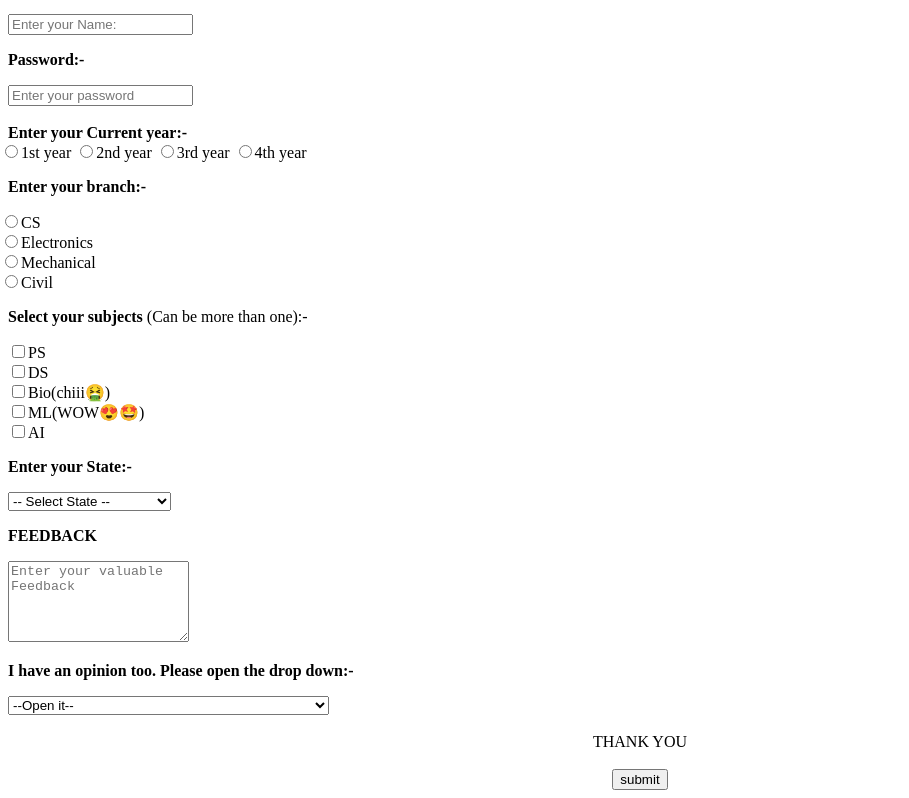
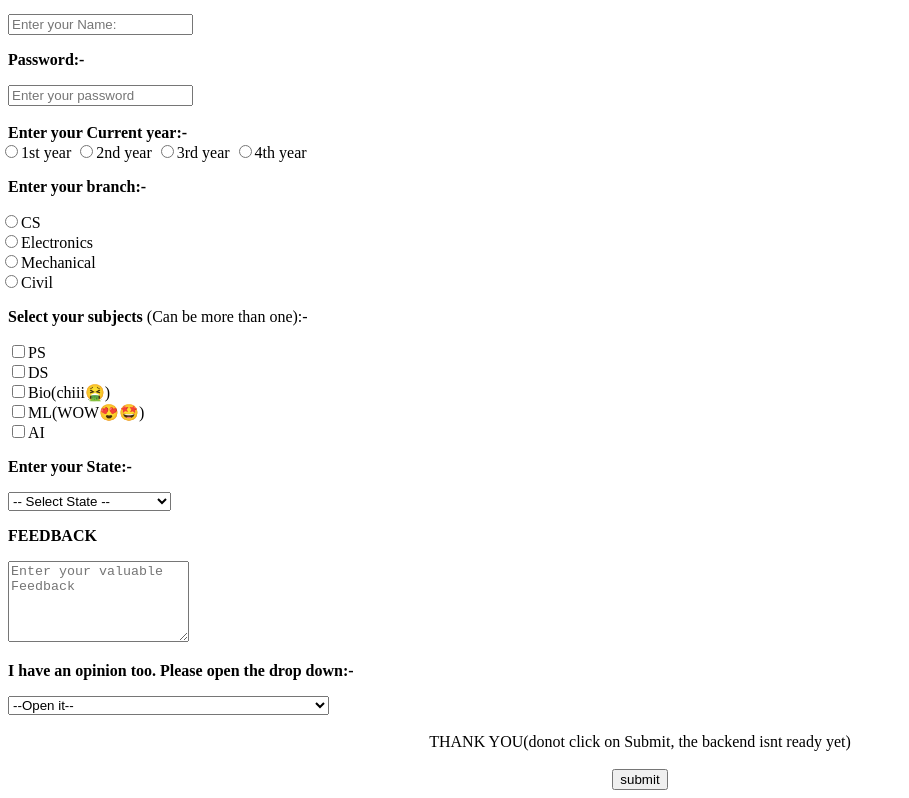
Before and after one commit to darenzx/registration, a plain HTML site: page index.html in a window 1280 px wide. Shown: the part 100-898 px from the top of the page, without its empty margins (0-909 px from the left). Drawn offline with Linux system fonts and the light colour scheme.

Commit message:
Update index.html

```diff
--- a/index.html
+++ b/index.html
@@ -67,7 +67,7 @@
         <Select name="Opinion" id="Opinion">
             <option value="" disabled selected>--Open it--</option>
             <option value="GAAND ME GHUSAO APNA FEEDBACK LAWRA">GAAND ME GHUSAO APNA FEEDBACK LAWRA</option>
-        </Select><br><br><center>THANK YOU</center><br>
+        </Select><br><br><center>THANK YOU(donot click on Submit, the backend isnt ready yet)</center><br>
        <center> <input type="submit" value="submit" ></center>
         </form>
     </main>
```
